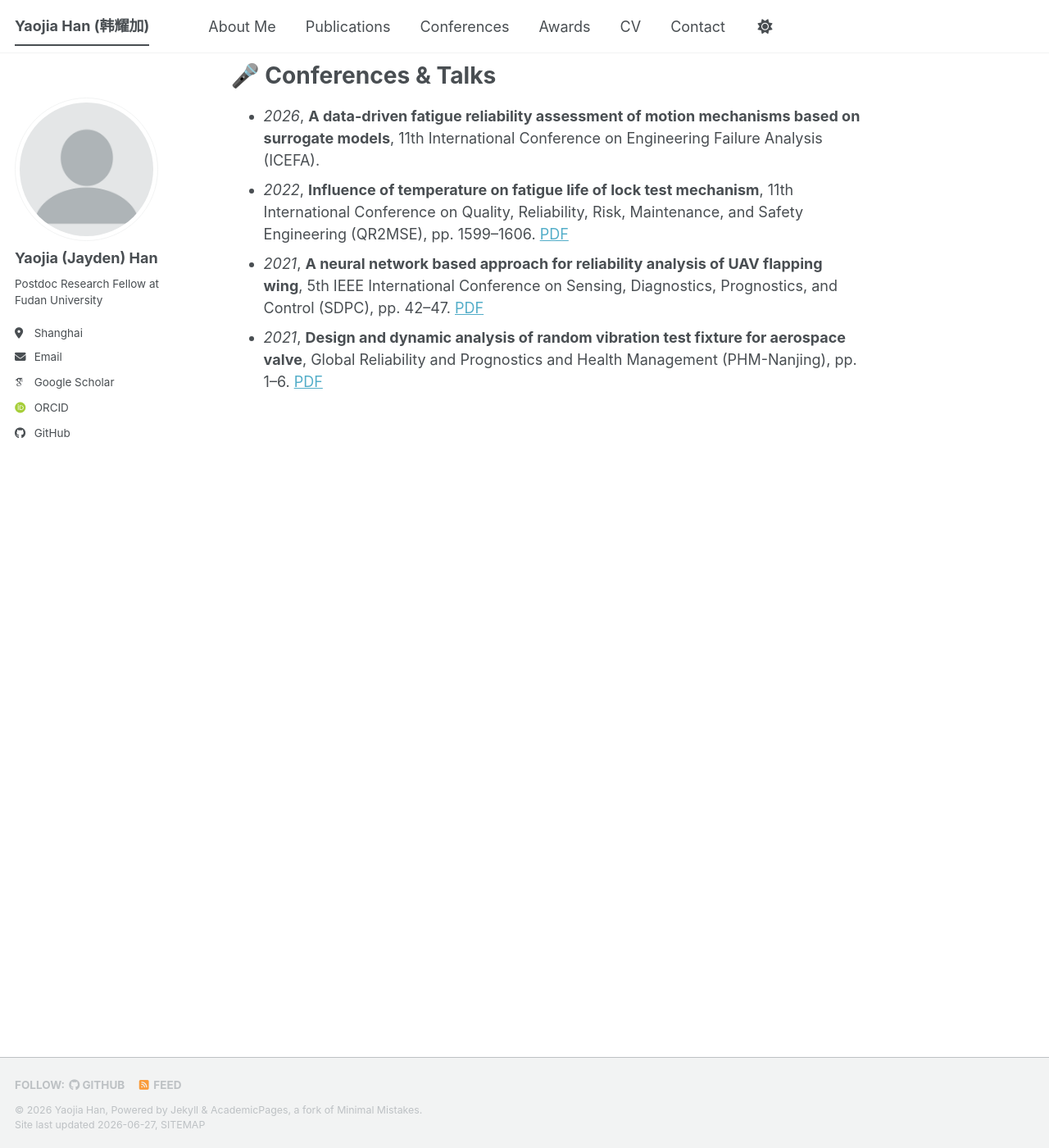
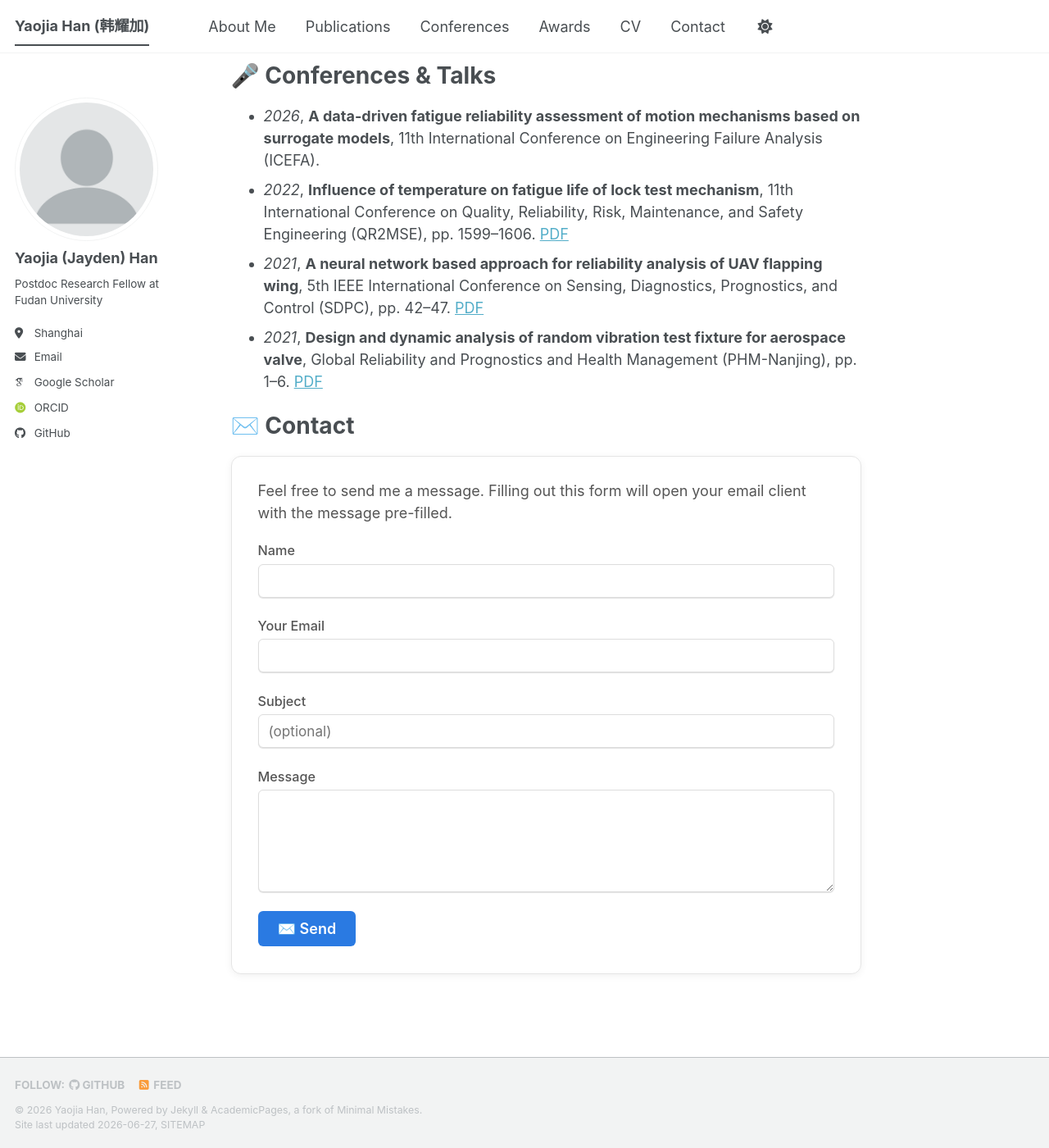
Before and after one commit to jaydenHYJ/jaydenHYJ.github.io, a Jekyll site: the page built from _pages/about.md, in a window 1280 px wide and 1400 px high, scrolled down 2356 px. Shown: the whole window at 82% size. Built offline with Jekyll 4.4.1, drawn with Linux system fonts in a browser that asks for light colours; some web fonts are replaced; a script bundle is joined from its source files by our own code; library files that are not in the unit come from our copies; part of the change alters nothing that is shown.

Commit message:
Update about.md

```diff
--- a/_pages/about.md
+++ b/_pages/about.md
@@ -134,3 +134,96 @@ I received my **Doctor of Engineering in Electronic Information** from Fudan Uni
 - *2022*, **Influence of temperature on fatigue life of lock test mechanism**, 11th International Conference on Quality, Reliability, Risk, Maintenance, and Safety Engineering (QR2MSE), pp. 1599–1606. [PDF](files/Influence_of_temperature_on_fatigue_life_of_lock_test_mechanism.pdf)
 - *2021*, **A neural network based approach for reliability analysis of UAV flapping wing**, 5th IEEE International Conference on Sensing, Diagnostics, Prognostics, and Control (SDPC), pp. 42–47. [PDF](files/A_Neural_Network_Based_Approach_for_Reliability_Analysis_of_UAV_Flapping_Wing.pdf)
 - *2021*, **Design and dynamic analysis of random vibration test fixture for aerospace valve**, Global Reliability and Prognostics and Health Management (PHM-Nanjing), pp. 1–6. [PDF](files/2021%20Global%20Reliability%20and%20Prognostics%20and%20Health%20Management%20%28PHM-Nanjing%29.pdf)
+
+<span class='anchor' id='contact'></span>
+
+# ✉️ Contact
+
+<div style="
+  background: #ffffff;
+  border: 1px solid #e5e5e5;
+  border-radius: 12px;
+  padding: 28px 32px;
+  margin: 20px 0;
+  box-shadow: 0 2px 10px rgba(0,0,0,0.06);
+">
+<p style="font-size:1rem; color:#555; margin-top:0; margin-bottom:20px;">
+Feel free to send me a message. Filling out this form will open your email client with the message pre-filled.
+</p>
+<form onsubmit="sendContactEmail(event)" style="display:flex; flex-direction:column; gap:14px;">
+  <div>
+    <label for="contact-name" style="display:block; font-size:0.9rem; color:#555; margin-bottom:4px; font-weight:500;">Name</label>
+    <input type="text" id="contact-name" required style="
+      width: 100%;
+      padding: 9px 12px;
+      font-size: 0.95rem;
+      border: 1px solid #ddd;
+      border-radius: 6px;
+      box-sizing: border-box;
+      font-family: inherit;
+    " />
+  </div>
+  <div>
+    <label for="contact-email" style="display:block; font-size:0.9rem; color:#555; margin-bottom:4px; font-weight:500;">Your Email</label>
+    <input type="email" id="contact-email" required style="
+      width: 100%;
+      padding: 9px 12px;
+      font-size: 0.95rem;
+      border: 1px solid #ddd;
+      border-radius: 6px;
+      box-sizing: border-box;
+      font-family: inherit;
+    " />
+  </div>
+  <div>
+    <label for="contact-subject" style="display:block; font-size:0.9rem; color:#555; margin-bottom:4px; font-weight:500;">Subject</label>
+    <input type="text" id="contact-subject" placeholder="(optional)" style="
+      width: 100%;
+      padding: 9px 12px;
+      font-size: 0.95rem;
+      border: 1px solid #ddd;
+      border-radius: 6px;
+      box-sizing: border-box;
+      font-family: inherit;
+    " />
+  </div>
+  <div>
+    <label for="contact-message" style="display:block; font-size:0.9rem; color:#555; margin-bottom:4px; font-weight:500;">Message</label>
+    <textarea id="contact-message" rows="5" required style="
+      width: 100%;
+      padding: 9px 12px;
+      font-size: 0.95rem;
+      border: 1px solid #ddd;
+      border-radius: 6px;
+      box-sizing: border-box;
+      font-family: inherit;
+      resize: vertical;
+    "></textarea>
+  </div>
+  <button type="submit" style="
+    background: #2a7ae2;
+    color: #ffffff;
+    border: none;
+    padding: 11px 24px;
+    border-radius: 6px;
+    font-size: 1rem;
+    font-weight: 600;
+    cursor: pointer;
+    align-self: flex-start;
+  ">✉️ Send</button>
+</form>
+</div>
+<script>
+function sendContactEmail(event) {
+  event.preventDefault();
+  var name = document.getElementById('contact-name').value;
+  var email = document.getElementById('contact-email').value;
+  var subject = document.getElementById('contact-subject').value || 'Message from your website';
+  var message = document.getElementById('contact-message').value;
+  var body = 'From: ' + name + ' (' + email + ')\r\n\r\n' + message;
+  var mailto = 'mailto:yjhan@fudan.edu.cn'
+             + '?subject=' + encodeURIComponent(subject)
+             + '&body=' + encodeURIComponent(body);
+  window.location.href = mailto;
+}
+</script>
```
